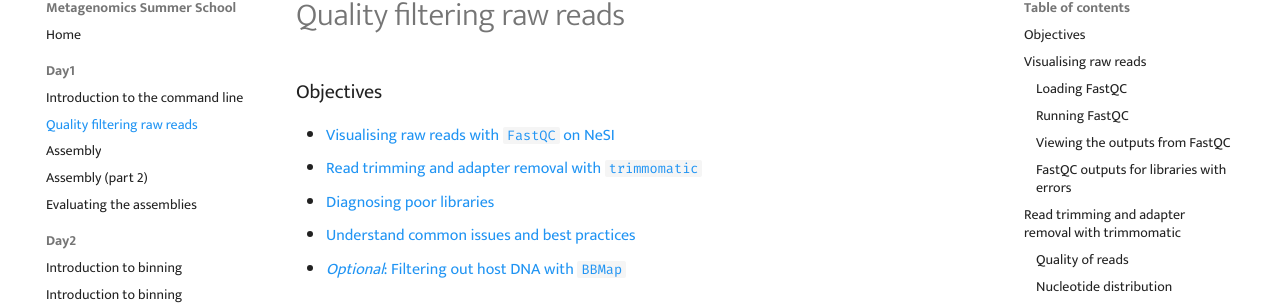
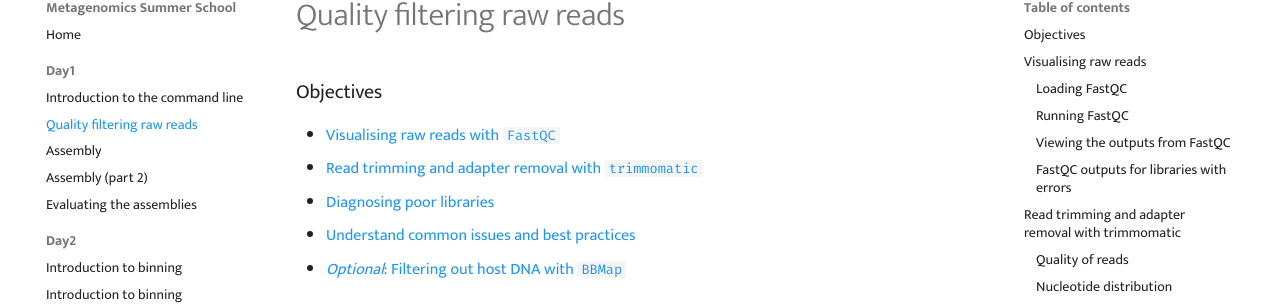
Before and after one commit to GenomicsAotearoa/metagenomics_summer_school, an MkDocs documentation site: the page built from docs/day1/ex2_quality_filtering.md, in a window 1280 px wide and 900 px high. Shown: the part 103-409 px from the top of the window. Built offline with MkDocs 1.6.1 and Material for MkDocs 9.7.7, drawn with Linux system fonts in a browser that asks for light colours; comment, search, counter and statistics services are not loaded.

Commit message:
remove the word NeSI from FastQC viz

```diff
--- a/docs/day1/ex2_quality_filtering.md
+++ b/docs/day1/ex2_quality_filtering.md
@@ -2,7 +2,7 @@
 
 ### Objectives
 
-* [Visualising raw reads with `FastQC` on NeSI](#visualising-raw-reads)
+* [Visualising raw reads with `FastQC`](#visualising-raw-reads)
 * [Read trimming and adapter removal with `trimmomatic`](#read-trimming-and-adapter-removal-with-trimmomatic)
 * [Diagnosing poor libraries](#diagnosing-poor-libraries)
 * [Understand common issues and best practices](#understand-common-issues-and-best-practices)
```
